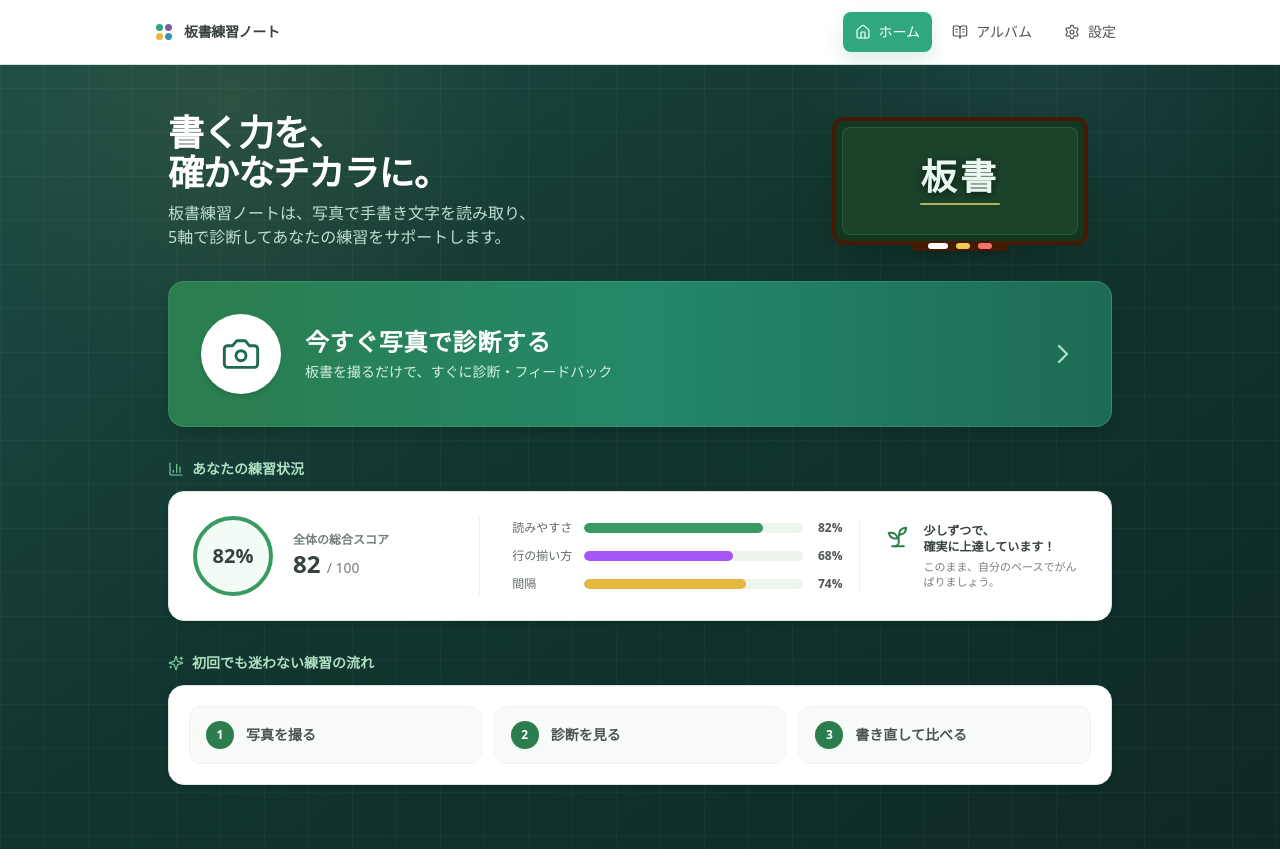
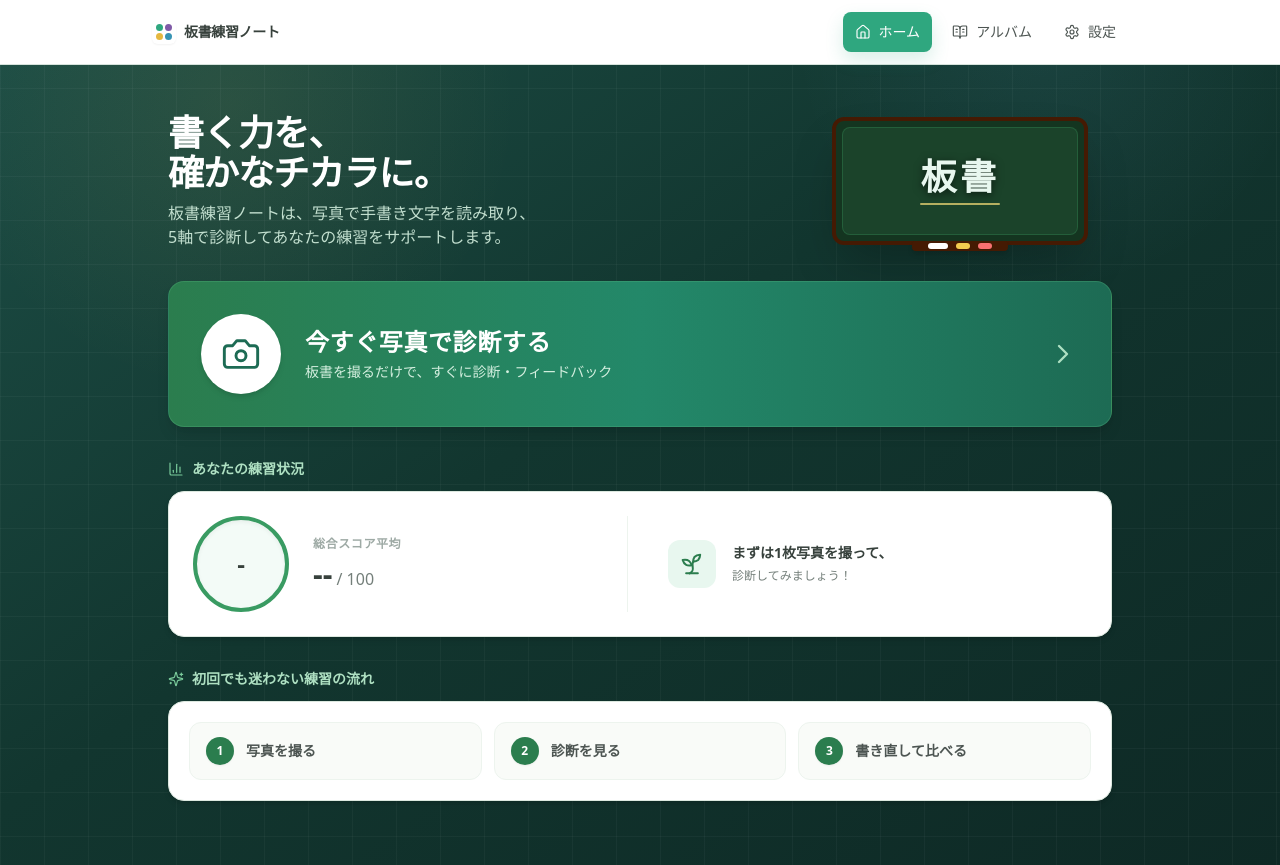
Before and after one commit to masato09-16/team20sai, a Next.js app in the folder frontend/: page / in a window 1280 px wide. Built offline with nearby package versions, Linux system fonts and the light colour scheme.

Commit message:
feat: ホーム画面の練習状況を実データ集計・2カラム表示に更新

```diff
--- a/frontend/components/home/HomeDashboard.tsx
+++ b/frontend/components/home/HomeDashboard.tsx
@@ -1,5 +1,6 @@
 "use client";
 
+import { useEffect, useState } from "react";
 import Link from "next/link";
 import {
   Camera,
@@ -9,13 +10,62 @@ import {
   Sprout
 } from "lucide-react";
 
+interface PracticeStats {
+  hasData: boolean;
+  totalCount: number;
+  overallScore: number;
+  title: string;
+  subtitle: string;
+}
+
 export function HomeDashboard() {
-  const stats = {
-    overallScore: 82,
-    readability: 82,
-    lineAlignment: 68,
-    spacing: 74,
-  };
+  const [stats, setStats] = useState<PracticeStats>({
+    hasData: false,
+    totalCount: 0,
+    overallScore: 0,
+    title: "まずは1枚写真を撮って、",
+    subtitle: "診断してみましょう！",
+  });
+
+  useEffect(() => {
+    try {
+      const rawData = localStorage.getItem("bansho_history");
+      if (!rawData) return;
+
+      const records = JSON.parse(rawData);
+      if (!Array.isArray(records) || records.length === 0) return;
+
+      const count = records.length;
+      let sumOverall = 0;
+
+      records.forEach((r: any) => {
+        sumOverall += Number(r.display_score ?? r.overall_score ?? r.score ?? 0);
+      });
+
+      const avgOverall = Math.round(sumOverall / count);
+
+      let title = "少しずつで、\n確実に上達しています！";
+      let subtitle = "このまま、自分のペースでがんばりましょう。";
+
+      if (avgOverall >= 80) {
+        title = "素晴らしい安定感！\n高い完成度を維持しています";
+        subtitle = "教室の隅からでもよく伝わる見事な板書です。";
+      } else if (avgOverall < 60) {
+        title = "文字と行のバランスを\n意識してみましょう！";
+        subtitle = "診断のアドバイスを参考に書き直してみましょう。";
+      }
+
+      setStats({
+        hasData: true,
+        totalCount: count,
+        overallScore: avgOverall,
+        title,
+        subtitle,
+      });
+    } catch (error) {
+      console.error("Failed to load bansho history:", error);
+    }
+  }, []);
 
   return (
     <div className="mx-auto max-w-5xl space-y-8 px-4 py-6 text-white">
@@ -36,7 +86,6 @@ export function HomeDashboard() {
         {/* 黒板イラスト */}
         <div className="flex items-center justify-center self-center md:mr-6 md:self-auto">
           <div className="relative h-28 w-56 sm:h-32 sm:w-64 rounded-xl border-4 border-amber-950 bg-[#143520] p-1.5 shadow-2xl">
-            {/* 黒板の内枠ライン */}
             <div className="flex h-full w-full flex-col items-center justify-center rounded-lg border border-emerald-500/30 bg-[#1b432a]">
               <span className="font-serif text-3xl sm:text-4xl font-extrabold tracking-widest text-emerald-50 drop-shadow-[0_2px_4px_rgba(0,0,0,0.6)]">
                 板書
@@ -44,7 +93,6 @@ export function HomeDashboard() {
               <div className="mt-1.5 h-0.5 w-20 bg-amber-200/70 rounded-full" />
             </div>
 
-            {/* チョーク受け */}
             <div className="absolute -bottom-2.5 left-1/2 flex -translate-x-1/2 items-center gap-2 rounded bg-amber-950 px-4 py-0.5 shadow-md">
               <div className="h-1.5 w-5 rounded-full bg-white shadow-sm" />
               <div className="h-1.5 w-3.5 rounded-full bg-amber-300 shadow-sm" />
@@ -73,66 +121,62 @@ export function HomeDashboard() {
         </Link>
       </div>
 
-      {/* 3. あなたの練習状況 */}
+      {/* 3. あなたの練習状況（バーグラフを廃止し、2カラム構成に最適化） */}
       <div className="space-y-3">
         <div className="flex items-center gap-2 text-sm font-bold text-emerald-200">
           <BarChart3 className="h-4 w-4 text-emerald-300" />
-          <h2>あなたの練習状況</h2>
+          <h2>
+            あなたの練習状況
+            {stats.hasData && (
+              <span className="ml-2 text-xs font-normal text-emerald-200/80">
+                （計 {stats.totalCount} 回の平均）
+              </span>
+            )}
+          </h2>
         </div>
 
-        <div className="grid grid-cols-1 gap-4 rounded-2xl border border-stone-200 bg-white p-6 text-stone-800 shadow-md md:grid-cols-12 md:items-center">
+        <div className="grid grid-cols-1 gap-6 rounded-2xl border border-stone-200 bg-white p-6 text-stone-800 shadow-md md:grid-cols-12 md:items-center">
 
           {/* 左：全体の総合スコア */}
-          <div className="flex items-center gap-5 border-b border-stone-100 pb-4 md:col-span-4 md:border-b-0 md:border-r md:pb-0 md:pr-4">
-            <div className="relative flex h-20 w-20 shrink-0 items-center justify-center rounded-full border-4 border-emerald-500 bg-emerald-50/50">
-              <span className="text-xl font-black text-stone-800">{stats.overallScore}%</span>
+          <div className="flex items-center gap-6 border-b border-stone-100 pb-5 md:col-span-6 md:border-b-0 md:border-r md:pb-0 md:pr-6">
+            <div className="relative flex h-24 w-24 shrink-0 items-center justify-center rounded-full border-4 border-emerald-500 bg-emerald-50/50 shadow-inner">
+              <span className="text-2xl font-black text-stone-800">
+                {stats.hasData ? `${stats.overallScore}%` : "-"}
+              </span>
             </div>
-            <div>
-              <p className="text-xs font-semibold text-stone-500">全体の総合スコア</p>
-              <p className="text-2xl font-black text-stone-800">{stats.overallScore} <span className="text-sm font-normal text-stone-500">/ 100</span></p>
-            </div>
-          </div>
-
-          {/* 中央：バーグラフ */}
-          <div className="space-y-3 border-b border-stone-100 pb-4 md:col-span-5 md:border-b-0 md:border-r md:pb-0 md:px-4">
-            <div className="flex items-center gap-2 text-xs">
-              <span className="w-16 shrink-0 font-medium text-stone-600">読みやすさ</span>
-              <div className="h-2.5 w-full overflow-hidden rounded-full bg-stone-100">
-                <div className="h-full rounded-full bg-emerald-500" style={{ width: `${stats.readability}%` }} />
-              </div>
-              <span className="w-8 shrink-0 text-right font-bold text-stone-700">{stats.readability}%</span>
-            </div>
-
-            <div className="flex items-center gap-2 text-xs">
-              <span className="w-16 shrink-0 font-medium text-stone-600">行の揃い方</span>
-              <div className="h-2.5 w-full overflow-hidden rounded-full bg-stone-100">
-                <div className="h-full rounded-full bg-purple-500" style={{ width: `${stats.lineAlignment}%` }} />
-              </div>
-              <span className="w-8 shrink-0 text-right font-bold text-stone-700">{stats.lineAlignment}%</span>
-            </div>
-
-            <div className="flex items-center gap-2 text-xs">
-              <span className="w-16 shrink-0 font-medium text-stone-600">間隔</span>
-              <div className="h-2.5 w-full overflow-hidden rounded-full bg-stone-100">
-                <div className="h-full rounded-full bg-amber-400" style={{ width: `${stats.spacing}%` }} />
-              </div>
-              <span className="w-8 shrink-0 text-right font-bold text-stone-700">{stats.spacing}%</span>
+            <div className="space-y-1">
+              <p className="text-xs font-bold tracking-wider text-stone-400 uppercase">総合スコア平均</p>
+              <p className="text-3xl font-black text-stone-800">
+                {stats.hasData ? stats.overallScore : "--"}
+                <span className="text-base font-normal text-stone-500"> / 100</span>
+              </p>
+              {stats.hasData && (
+                <p className="text-xs text-emerald-700 font-medium">
+                  累計 {stats.totalCount} 回の練習データを反映中
+                </p>
+              )}
             </div>
           </div>
 
           {/* 右：メッセージ */}
-          <div className="flex items-start gap-3 md:col-span-3 md:pl-2">
-            <Sprout className="h-7 w-7 shrink-0 text-emerald-600" />
+          <div className="flex items-center gap-4 md:col-span-6 md:pl-4">
+            <div className="flex h-12 w-12 shrink-0 items-center justify-center rounded-xl bg-emerald-50 text-emerald-600">
+              <Sprout className="h-7 w-7" />
+            </div>
             <div>
-              <p className="text-xs font-bold text-stone-800">少しずつで、<br />確実に上達しています！</p>
-              <p className="mt-1 text-[11px] leading-snug text-stone-500">このまま、自分のペースでがんばりましょう。</p>
+              <p className="text-sm font-bold whitespace-pre-line text-stone-800 leading-snug">
+                {stats.title}
+              </p>
+              <p className="mt-1 text-xs text-stone-500 leading-relaxed">
+                {stats.subtitle}
+              </p>
             </div>
           </div>
 
         </div>
       </div>
 
-      {/* 4. 練習の流れ（3ステップに整理） */}
+      {/* 4. 練習の流れ */}
       <div className="space-y-3">
         <div className="flex items-center gap-2 text-sm font-bold text-emerald-200">
           <Sparkles className="h-4 w-4 text-emerald-300" />
@@ -142,7 +186,6 @@ export function HomeDashboard() {
         <div className="rounded-2xl border border-stone-200 bg-white p-4 shadow-md sm:p-5">
           <div className="grid grid-cols-1 gap-3 sm:grid-cols-3">
 
-            {/* ① 写真を撮る */}
             <Link
               href="/practice/new"
               className="flex items-center gap-3 rounded-xl border border-stone-100 bg-stone-50/80 px-4 py-3.5 transition-colors hover:border-emerald-200 hover:bg-emerald-50/60"
@@ -153,7 +196,6 @@ export function HomeDashboard() {
               <span className="text-sm font-bold text-stone-700">写真を撮る</span>
             </Link>
 
-            {/* ② 診断を見る */}
             <Link
               href="/album"
               className="flex items-center gap-3 rounded-xl border border-stone-100 bg-stone-50/80 px-4 py-3.5 transition-colors hover:border-emerald-200 hover:bg-emerald-50/60"
@@ -164,7 +206,6 @@ export function HomeDashboard() {
               <span className="text-sm font-bold text-stone-700">診断を見る</span>
             </Link>
 
-            {/* ③ 書き直して比べる */}
             <Link
               href="/album"
               className="flex items-center gap-3 rounded-xl border border-stone-100 bg-stone-50/80 px-4 py-3.5 transition-colors hover:border-emerald-200 hover:bg-emerald-50/60"
```
